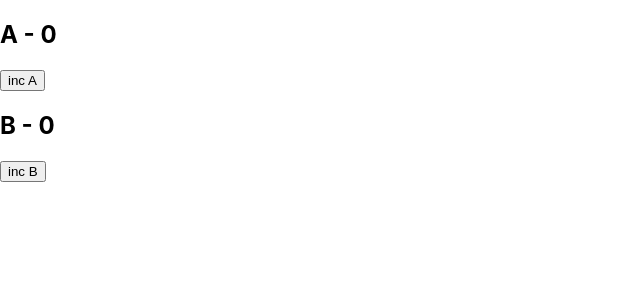
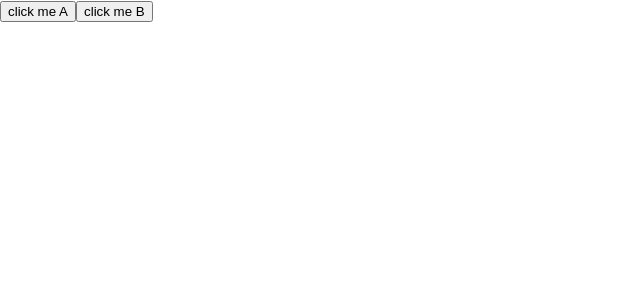
Before and after one commit to ElenaYakub/new, a React (Create React App) app: page / in a window 1280 px wide. Shown: the top 300 px of the page, without its empty margins (0-640 px from the left). Built offline with nearby package versions, Linux system fonts and the light colour scheme.

Commit message:
R_les_3 reducer

```diff
--- a/src/App.js
+++ b/src/App.js
@@ -1,26 +1,19 @@
-import {useState} from "react";
+import {useReducer} from "react";
+
+function reducer(state, action) {
+    return state;
+}
 
 export default function App(){
-    let [a, setA] = useState(0);
-    let [b, setB] = useState(0);
+    let [state, dispatch] = useReducer(reducer, {a:0, b: 0});
+console.log(state);
 
 return(
 <div>
-    <div>
-        <h2>A - {a}</h2>
-    <button onClick={()=>{
-        setA(++a);
-    }}>inc A
-    </button>
+    <button onClick={() => dispatch(100)}> click me A</button>
+    <button onClick={() => dispatch(100)}> click me B</button>
     </div>
 
-    <div>
-        <h2>B - {b}</h2>
-    <button onClick={()=>{
-        setB(++b);
-    }}>inc B
-    </button>
-    </div>
-</div>
+
 );
 }
```
